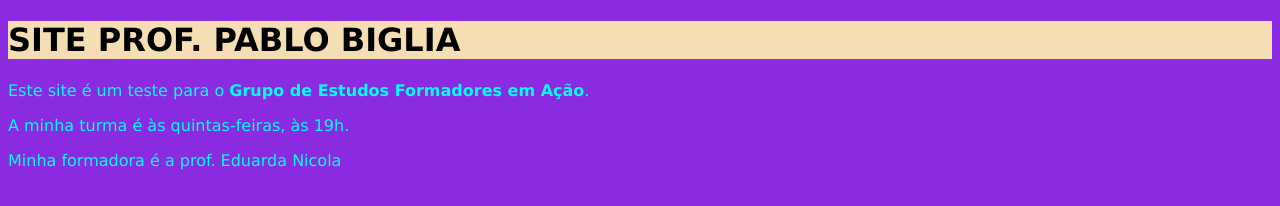
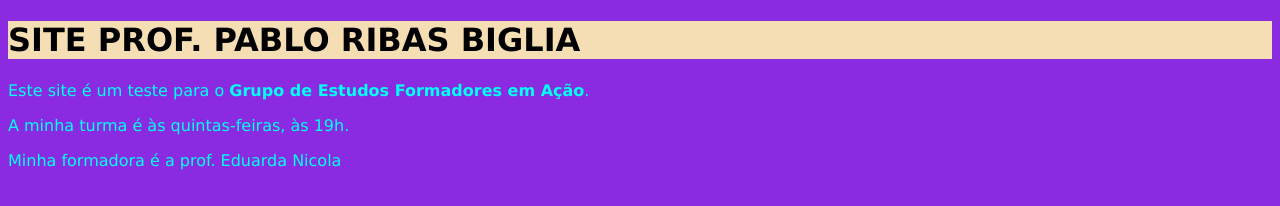
Before and after one commit to pablobiglia/GEPensamentoComputacional, a plain HTML site: page index.html in a window 1280 px wide. Drawn offline with Linux system fonts and the light colour scheme.

Commit message:
Atualização nome Pablo

```diff
--- a/index.html
+++ b/index.html
@@ -8,7 +8,7 @@
 </head>
 <body>
 
-    <h1>SITE PROF. PABLO BIGLIA</h1>
+    <h1>SITE PROF. PABLO RIBAS BIGLIA</h1>
 
     <p>Este site é um teste para o <b>Grupo de Estudos Formadores em Ação</b>.</p>
 
```
